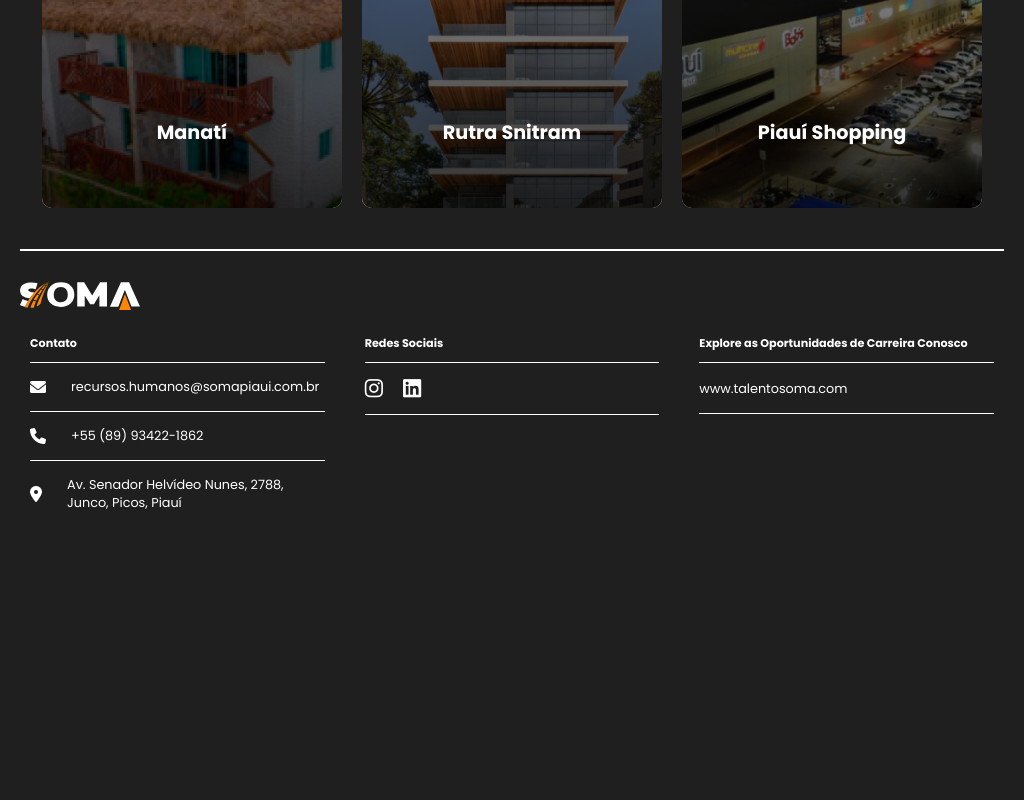
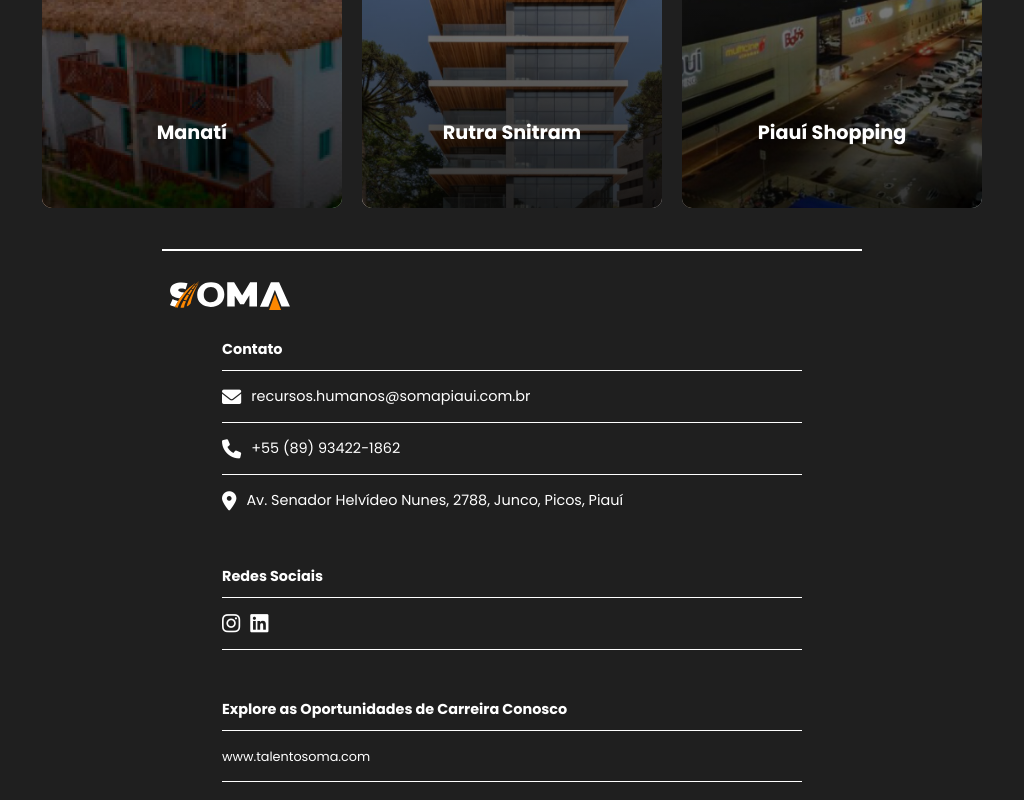
Before and after one commit to SomaAprendizes/landing-page, a Vue app in the folder landing-page/: page / in a window 1024 px wide. Shown: the part 3192-3992 px from the top of the page. Before the commit the page ends 3739 px from the top, so only its background shows below. Built offline with nearby package versions, Linux system fonts and the light colour scheme.

Commit message:
refactor(AppFooter.vue, AppHeader.vue): ajusta estilos e responsividade para melhor apresentação

```diff
--- a/landing-page/src/components/AppFooter.vue
+++ b/landing-page/src/components/AppFooter.vue
@@ -195,33 +195,33 @@ export default {
 
   .footer-line {
     width: 50%;
-    margin: 0 auto 20px auto; /* Centraliza horizontalmente */
+    margin: 0 auto 20px auto;
   }
   .footer-logo {
-    justify-content: flex-start; /* Alinha a logo à esquerda */
+    justify-content: flex-start;
     margin-left: 180px;
   }
   .footer-content {
     display: flex;
-    flex-direction: column; /* Organiza as seções em uma coluna */
+    flex-direction: column;
     align-items: center;
     gap: 20px;
   }
 
   .footer-section {
-    width: 50%; /* Garante que as seções ocupem toda a largura */
+    width: 50%;
     text-align:start;
   }
 
   .footer-section h4::after {
-    width: 90%; /* Linha abaixo do título */
+    width: 90%;
     height: 2px;
     background-color: white;
-    margin: 10px auto; /* Centraliza a linha */
+    margin: 10px auto;
   }
 
   .contact-item {
-    display: flex; /* Alinha ícone e texto na horizontal */
+    display: flex;
     flex-direction: row;
     align-items: center;
     justify-content: flex-start;
@@ -245,115 +245,53 @@ export default {
 @media (min-width: 820px) and (max-width: 1190px) {
   .footer-line {
     width: 100%;
-  max-width: 1200px;
-  height: 2px;
-  background-color: white;
-  margin-bottom: 20px;
+    max-width: 700px;
+    margin: 0 auto 20px auto;
   }
-
-.footer-top {
+  .footer-logo {
+    justify-content: flex-start; /* Alinha a logo à esquerda */
+    margin-left: 150px;
+  }
+  .footer-content {
     display: flex;
     flex-direction: column;
-  width: 100%;
-  max-width: 1200px;
-}
-
-.footer-logo {
-  display: flex;
-  justify-content: flex-start;
-  margin: 10px 0;
-}
-
-.footer-logo img {
-  max-width: 120px;
-  height: auto;
-}
-
-.footer-content {
-  display: flex;
-  justify-content: space-between;
-  align-items: flex-start;
-  width: 100%;
+    align-items: center;
     gap: 20px;
   }
 
   .footer-section {
-  flex: 1;
-  padding: 0 10px;
-  text-align: left;
+    width: 100%;
+    max-width: 600px;
+    text-align:start;
   }
 
-.footer-section h4 {
-  margin-bottom: 10px;
-  font-size: 0.7rem;
-}
-
-.horizontal-line {
-  width: 100%;
-  height: 1px;
+  .footer-section h4::after {
+    width: 90%; /* Linha abaixo do título */
+    height: 2px;
     background-color: white;
-  margin: 10px 0;
+    margin: 10px auto;
   }
 
   .contact-item {
     display: flex;
+    flex-direction: row;
     align-items: center;
+    justify-content: flex-start;
     gap: 10px;
-  padding: 5px 0;
-  font-size: 0.8rem;
+    margin: 10px 0;
+    font-size: 0.9rem;
   }
 
   .contact-item i {
-  margin-right: 15px;
-  font-size: 1rem;
+    margin: 0;
+    font-size: 1.2rem;
   }
 
   .social-links {
     display: flex;
-  justify-content: flex-start;
-  gap: 20px;
-  margin: 0;
-  padding: 0;
+    flex-direction: row;
+    align-items: center;
+    gap: 10px;
   }
-
-.social-links li {
-  display: inline-block;
-}
-
-.social-links li a {
-  color: white;
-  font-size: 1.3rem;
-  text-decoration: none;
-  transition: color 0.6s;
-}
-
-.social-links li a:hover {
-  color: #f39c12;
-}
-
-.link-container {
-  display: flex;
-  justify-content: flex-start;
-  margin-top: 17px;
-}
-
-.link-container a {
-  color: white;
-  text-decoration: none;
-  font-size: 0.8rem;
-}
-
-.link-container a:hover {
-  color: #f39c12;
-  transition: 0.6s;
-}
-
-.link-line {
-  width: 100%;
-  height: 1px;
-  background-color: white;
-  margin-top: 15px;
-}
-
 }
 </style>
--- a/landing-page/src/components/AppHeader.vue
+++ b/landing-page/src/components/AppHeader.vue
@@ -152,7 +152,7 @@ export default {
 }
 
 .nav ul li.highlight a {
-  padding: 0.7rem 0.7rem !important;
+  padding: 0.7rem 0.7rem;
   border: 2px solid #FD8700;
   border-radius: 5px;
   font-weight: bold;
@@ -231,7 +231,7 @@ export default {
 }
 
 /* Estilo para dispositivos móveis */
-@media (max-width: 768px) {
+@media (max-width: 768px){
   .hamburger {
     display: flex;
   }
@@ -289,7 +289,7 @@ export default {
   }
 
 }
-@media (min-width: 769px) and (max-width: 1200px) {
+@media (min-width: 749px) and (max-width: 1200px) {
   .hamburger {
     display: flex;
   }
@@ -345,5 +345,7 @@ export default {
     padding: 5px 0;
     /* Mesmo padding dos demais links */
   }
+
 }
+
 </style>
```
Lines whose indentation alone changed are shown as unchanged.
